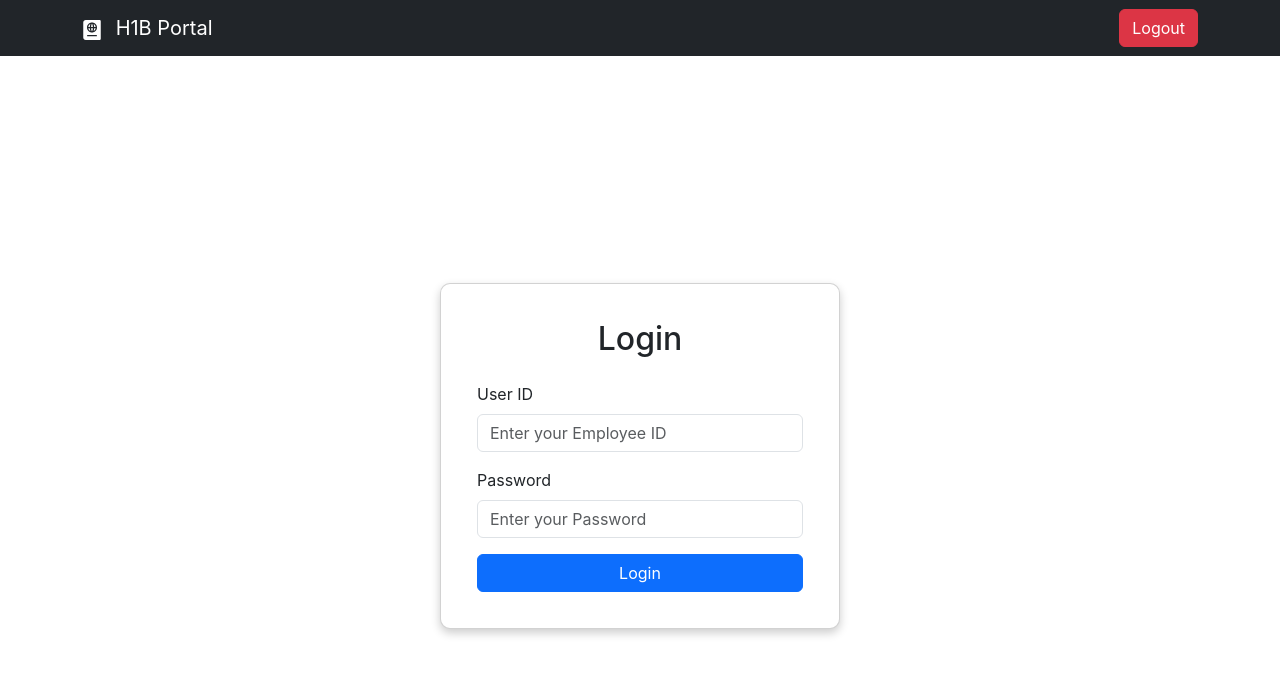
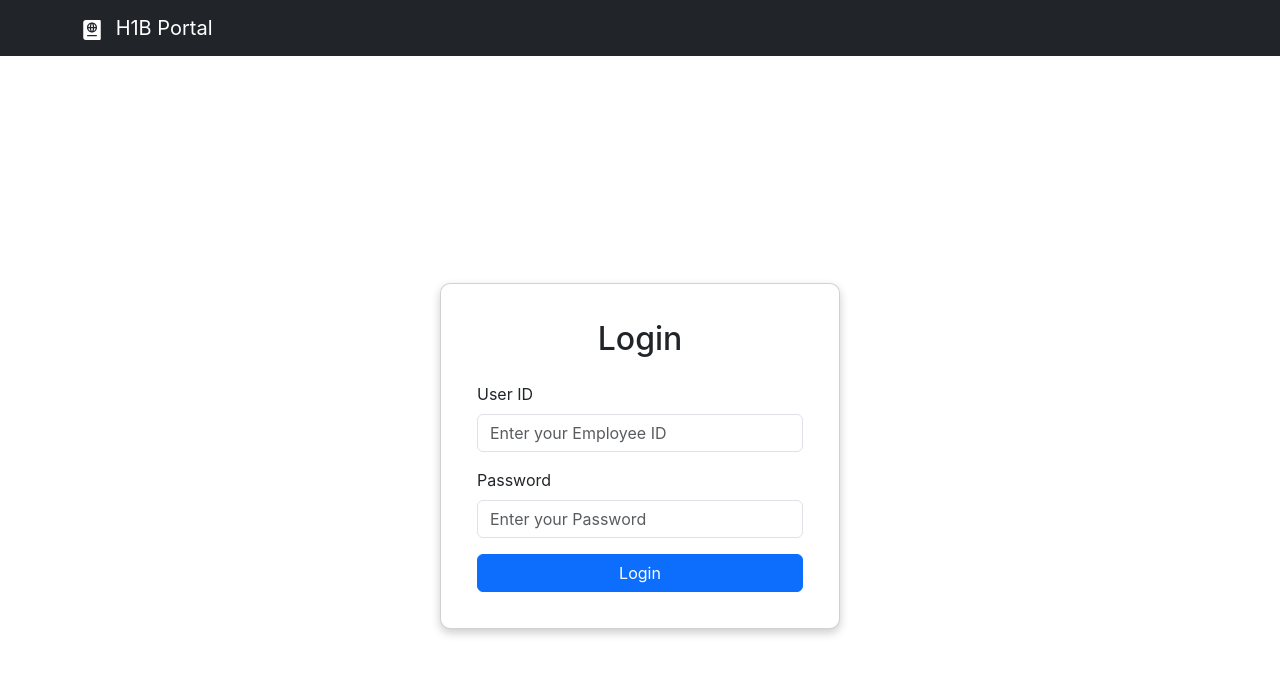
Before and after one commit to anishachanti/Visa-Application-Portal, a React (Create React App) app in the folder visa-frontend/: page / in a window 1280 px wide. Shown: the top 674 px of the page. Built offline with nearby package versions, Linux system fonts and the light colour scheme; sample sign-in values are in the browser's storage.

Commit message:
Update Navbar.js

```diff
--- a/visa-frontend/src/Components/Navbar.js
+++ b/visa-frontend/src/Components/Navbar.js
@@ -1,4 +1,4 @@
-import React, { useEffect, useState } from "react";
+import React from "react";
 import { Navbar, Container, Button } from "react-bootstrap";
 import { FaPassport } from "react-icons/fa";
 import { useNavigate, useLocation } from "react-router-dom";
@@ -6,32 +6,19 @@ import { useNavigate, useLocation } from "react-router-dom";
 const AppNavbar = () => {
   const navigate = useNavigate();
   const location = useLocation();
-  const [isAuthenticated, setIsAuthenticated] = useState(false);
-
-  useEffect(() => {
-    // ✅ Check if user is logged in (token exists)
-    const token = localStorage.getItem("token");
-    setIsAuthenticated(!!token);
-  }, [location]);
 
   const handleLogout = () => {
-    localStorage.removeItem("token");
-    localStorage.removeItem("role");
-    localStorage.removeItem("empId");
-    navigate("/");
+    localStorage.removeItem("token"); // ✅ Clear token
+    navigate("/"); // ✅ Redirect to login
   };
 
   return (
     <Navbar bg="dark" variant="dark">
       <Container>
-        <Navbar.Brand
-          onClick={() => isAuthenticated && navigate("/dashboard")}
-          style={{ cursor: isAuthenticated ? "pointer" : "default" }}
-        >
+        <Navbar.Brand href="/">
           <FaPassport className="me-2" /> H1B Portal
         </Navbar.Brand>
-
-        {isAuthenticated && (
+        {location.pathname === "/dashboard" && (
           <Button variant="danger" onClick={handleLogout}>
             Logout
           </Button>
```
